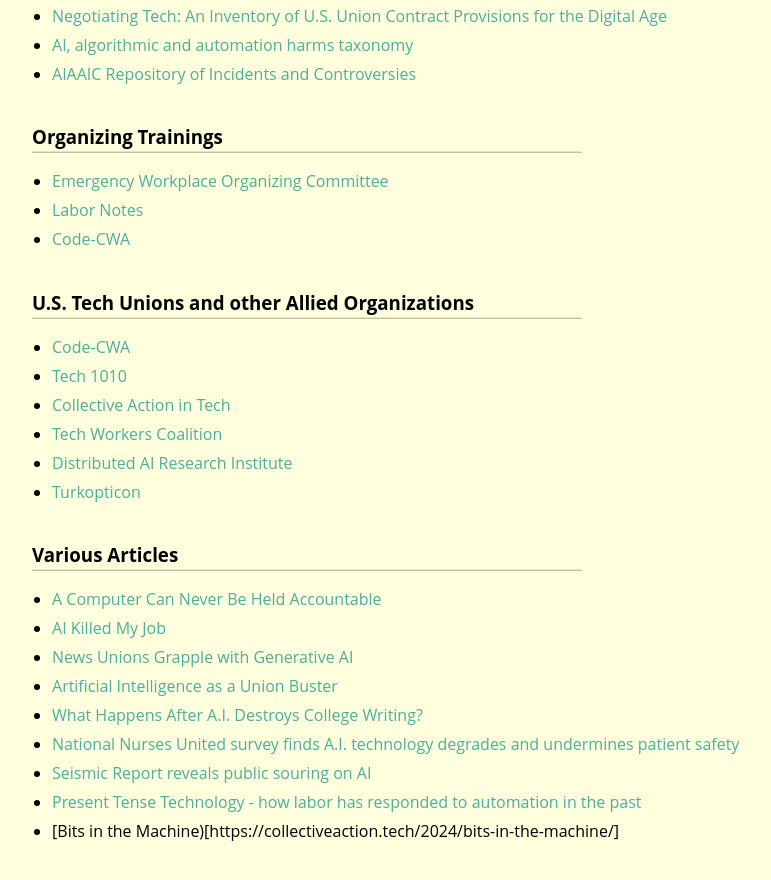
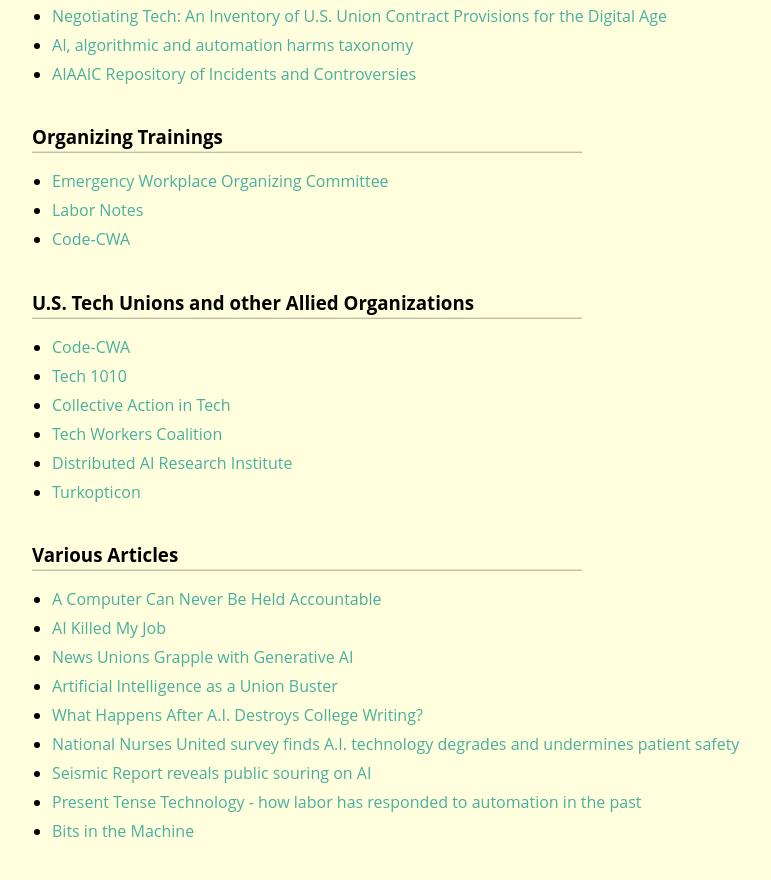
Before and after one commit to techworkersco/johnhenry, a Jekyll site: the page built from _resources/09-16-links.md, in a window 1280 px wide and 900 px high, scrolled down 1056 px. Shown: the top 880 px of the window, without its empty margins (58-829 px from the left). Built offline with Jekyll 4.4.1, drawn with Linux system fonts in a browser that asks for light colours.

Commit message:
fix link

```diff
--- a/_resources/09-16-links.md
+++ b/_resources/09-16-links.md
@@ -61,4 +61,4 @@ There's new news about AI every day, almost too much, and much of it fluff, hype
 * [National Nurses United survey finds A.I. technology degrades and undermines patient safety](https://www.nationalnursesunited.org/press/national-nurses-united-survey-finds-ai-technology-undermines-patient-safety)
 * [Seismic Report reveals public souring on AI](https://report2025.seismic.org/)
 * [Present Tense Technology - how labor has responded to automation in the past](https://democracyjournalarchive.wordpress.com/wp-content/uploads/2015/06/noble_present-tense-technology_-part-2-democracy-3-2_-may-1983.pdf)
-* [Bits in the Machine)[https://collectiveaction.tech/2024/bits-in-the-machine/]
+* [Bits in the Machine](https://collectiveaction.tech/2024/bits-in-the-machine/)
```
